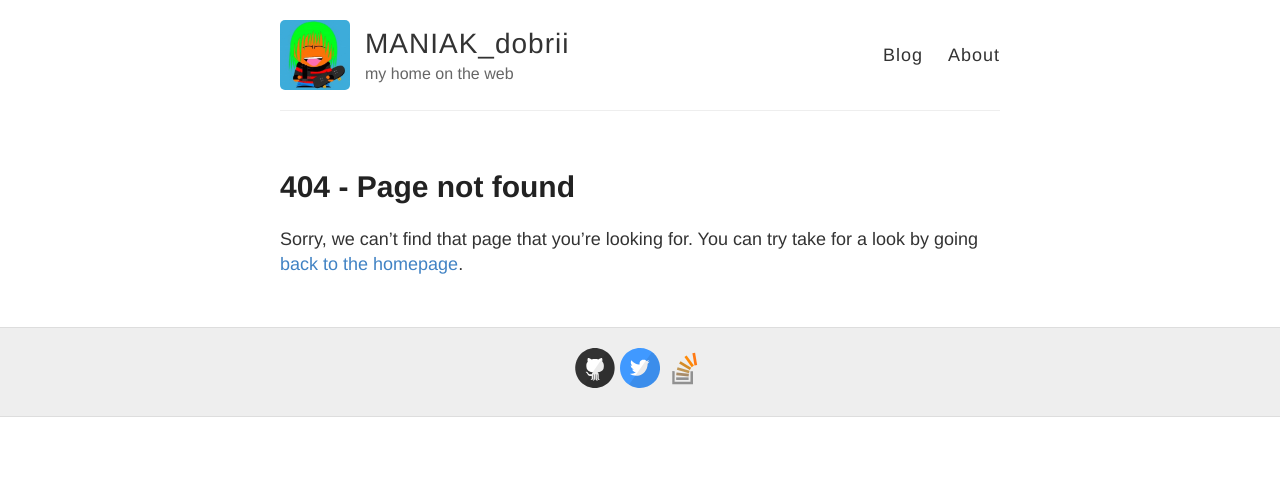
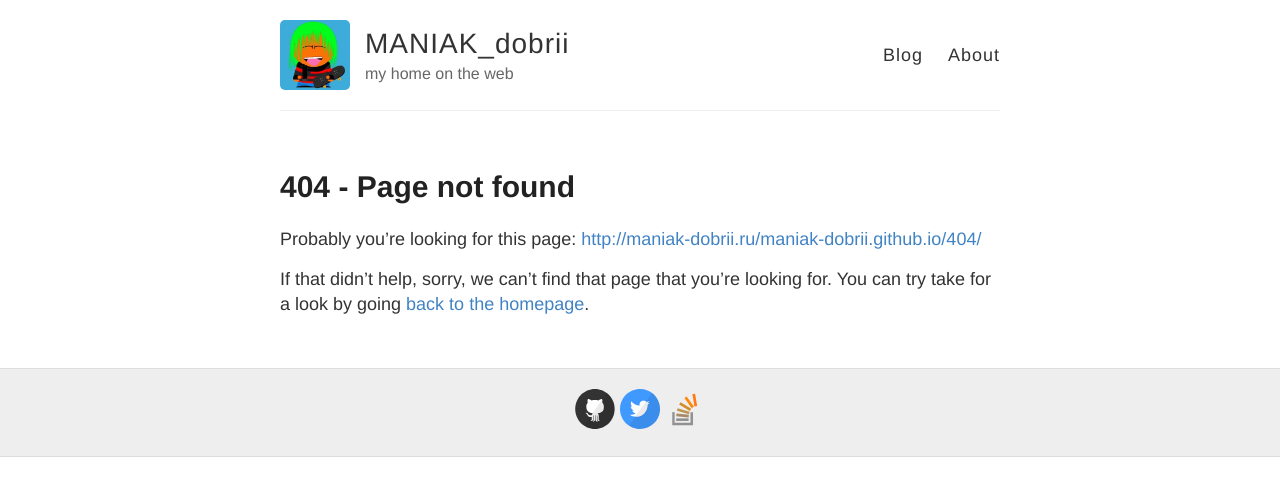
Before and after one commit to maniak-dobrii/maniak-dobrii.github.io, a Jekyll site: the page built from 404.md, in a window 1280 px wide. Shown: the top 496 px of the page. Built offline with Jekyll 4.4.1, drawn with Linux system fonts in a browser that asks for light colours; Markdown is read by kramdown in place of the engine named in the settings.

Commit message:
Added link to old site in 404 (google still thinks com is a mirror of ru)

```diff
--- a/404.md
+++ b/404.md
@@ -1,6 +1,8 @@
 ---
-layout: page
+layout: not_found
 title: 404 - Page not found
 ---
 
-Sorry, we can't find that page that you're looking for. You can try take for a look by going [back to the homepage]({{ site.baseurl }}/).
+Probably you're looking for this page: <a href="http://maniak-dobrii.ru" id="oldSiteLink">maniak-dobrii.ru</a>
+
+If that didn't help, sorry, we can't find that page that you're looking for. You can try take for a look by going [back to the homepage]({{ site.baseurl }}/).
--- /dev/null
+++ b/_layouts/not_found.html
@@ -0,0 +1,20 @@
+---
+layout: default
+---
+
+<script type="text/javascript">
+	function generateOldSiteLink() {
+	    document.getElementById("oldSiteLink").href='http://maniak-dobrii.ru' + window.location.pathname + window.location.search;
+	    document.getElementById("oldSiteLink").textContent='http://maniak-dobrii.ru' + window.location.pathname + window.location.search;
+	}
+	window.onload = generateOldSiteLink;
+</script>
+
+<article class="page">
+
+  <h1>{{ page.title }}</h1>
+
+  <div class="entry">
+    {{ content }}
+  </div>
+</article>
```
